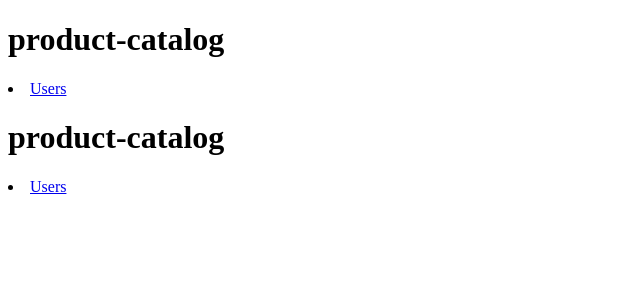
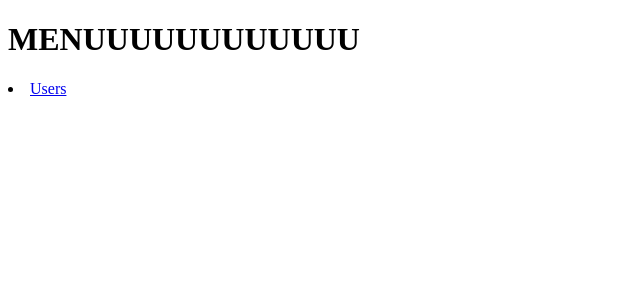
Before and after one commit to product-catalog/product-catalog-angular, an Angular app in the folder product-catalog/: page / in a window 1280 px wide. Shown: the top 300 px of the page, without its empty margins (0-640 px from the left). Built offline with nearby package versions, Linux system fonts and the light colour scheme.

Commit message:
Routing now shows only 1 component per url

```diff
--- a/product-catalog/src/app/app-routing.module.ts
+++ b/product-catalog/src/app/app-routing.module.ts
@@ -6,11 +6,12 @@ import { ProductListComponent } from './product-list/product-list.component';
 import { Routes } from "@angular/router";
 import { ProductDetailsComponent } from './product-details/product-details.component';
 import { AppComponent } from './app.component';
+import { MenuComponent } from './menu/menu.component';
 // [KEY]: Declare the Routes:
 const appRoutes: Routes =
 [
 
-  { path: '', component: AppComponent },
+  { path: '', component: MenuComponent },
 
   { path: 'products',
     component: ProductListComponent,
--- a/product-catalog/src/app/app.component.html
+++ b/product-catalog/src/app/app.component.html
@@ -1,9 +1 @@
-<h1>
-  {{title}}
-</h1>
-
-<li
-          role="presentation">
-            <a routerLink = "/products">Users</a>
-</li>
 <router-outlet></router-outlet>
--- a/product-catalog/src/app/app.module.ts
+++ b/product-catalog/src/app/app.module.ts
@@ -8,12 +8,14 @@ import { ProductListComponent } from './product-list/product-list.component';
 import { ProductDetailsComponent } from './product-details/product-details.component';
 import { RouterModule } from '@angular/router';
 import { AppRoutingModule } from './app-routing.module';
+import { MenuComponent } from './menu/menu.component';
 
 @NgModule({
   declarations: [
     AppComponent,
     ProductListComponent,
-    ProductDetailsComponent
+    ProductDetailsComponent,
+    MenuComponent
   ],
   imports: [
     BrowserModule,
--- /dev/null
+++ b/product-catalog/src/app/menu/menu.component.html
@@ -0,0 +1,8 @@
+<h1>
+  MENUUUUUUUUUUUU
+</h1>
+
+<li>
+  <a routerLink="/products">Users</a>
+</li>
+<router-outlet></router-outlet>
--- /dev/null
+++ b/product-catalog/src/app/menu/menu.component.ts
@@ -0,0 +1,15 @@
+import { Component, OnInit } from '@angular/core';
+
+@Component({
+  selector: 'app-menu',
+  templateUrl: './menu.component.html',
+  styleUrls: ['./menu.component.css']
+})
+export class MenuComponent implements OnInit {
+
+  constructor() { }
+
+  ngOnInit() {
+  }
+
+}
--- a/product-catalog/src/app/product-details/product-details.component.ts
+++ b/product-catalog/src/app/product-details/product-details.component.ts
@@ -11,10 +11,10 @@ export class ProductDetailsComponent implements OnInit {
 
   recordId: number
 
-  constructor(private router: Router) { }
+  constructor(private _router: Router) { }
 
   ngOnInit() {
-    this.recordId = parseInt(this.router.url.split("/")[2]);
+    this.recordId = parseInt(this._router.url.split("/")[2]);
   }
 
 }
--- a/product-catalog/src/app/product-list/product-list.component.html
+++ b/product-catalog/src/app/product-list/product-list.component.html
@@ -1,7 +1,8 @@
-<h2>Product List</h2>
-
-<a [routerLink]="['/products', p.recordId]" href="#" *ngFor="let p of products">
-  {{ p.name }}
-</a>
+<div *ngIf="_router.url == '/products'">
+  <h2>Product List</h2>
+  <a [routerLink]="['/products', p.recordId]" href="#" *ngFor="let p of products">
+    {{ p.name }}
+  </a>
+</div>
 
 <router-outlet></router-outlet>
--- a/product-catalog/src/app/product-list/product-list.component.ts
+++ b/product-catalog/src/app/product-list/product-list.component.ts
@@ -1,5 +1,6 @@
 import { Component, OnInit } from '@angular/core';
 import { ProductService } from '../shared/product/product.service';
+import { Router } from '@angular/router';
 
 @Component({
   selector: 'app-product-list',
@@ -9,7 +10,7 @@ import { ProductService } from '../shared/product/product.service';
 })
 export class ProductListComponent implements OnInit {
   products: Array<any>;
-  constructor(private productService: ProductService) { }
+  constructor(private productService: ProductService, private _router: Router) { }
 
   ngOnInit() {
     this.productService.getAll().subscribe(
```
Also changed, not shown: product-catalog/src/app/menu/menu.component.css (added), 1 other file (tests, documents, lock files or other folders).
